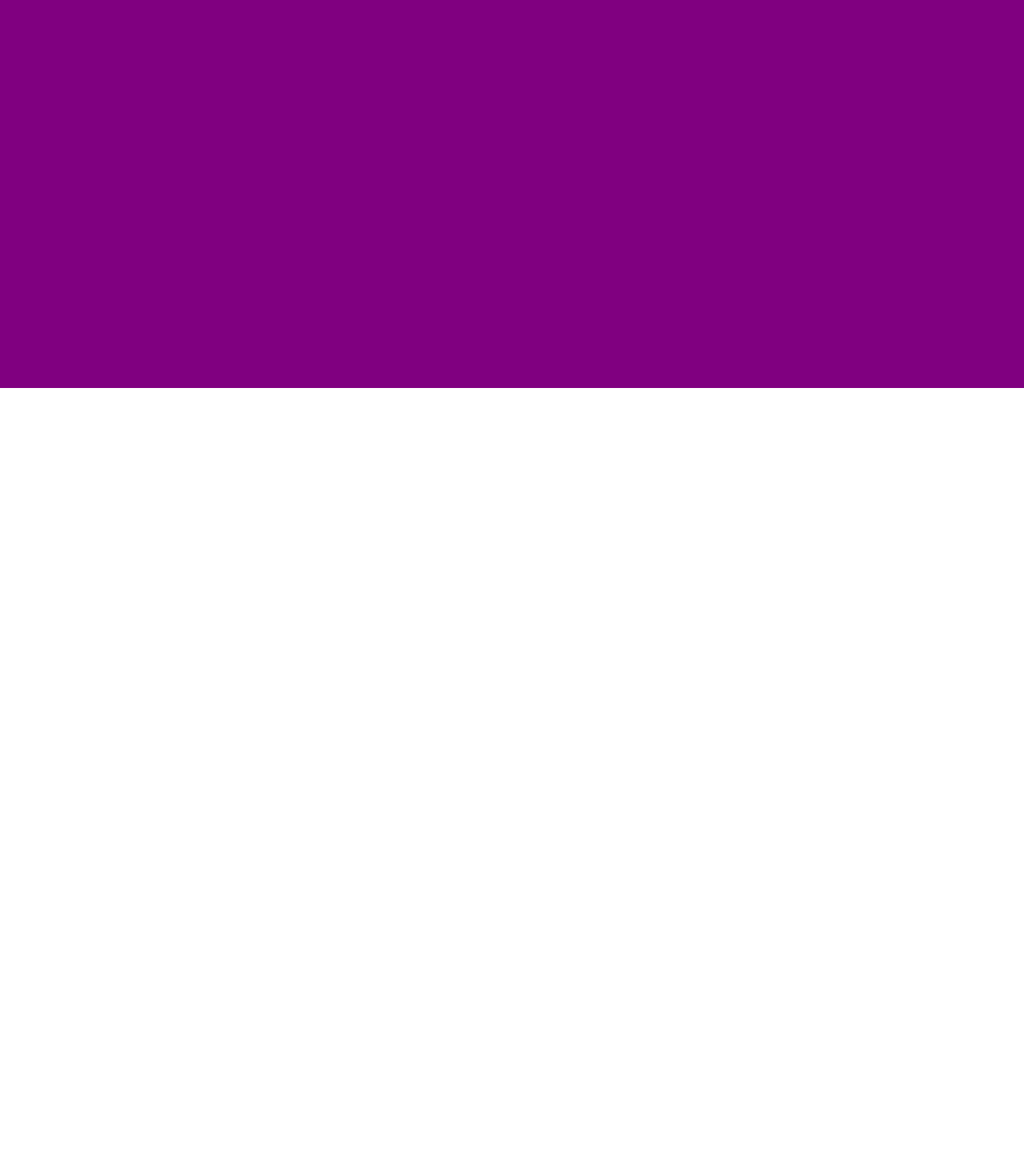
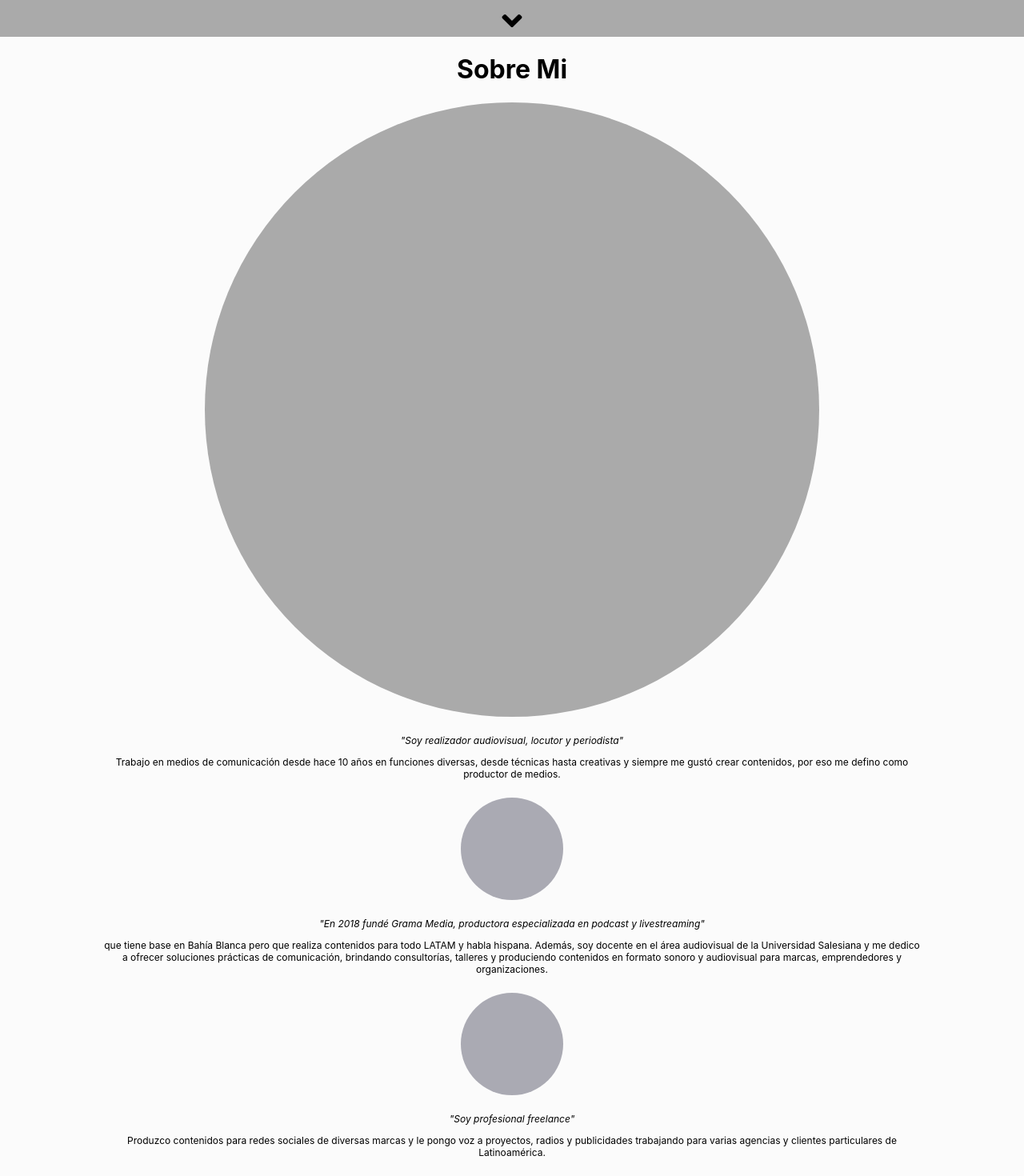
Before and after one commit to melinarmoreira/portfolioStefano, a React (Create React App) app: page / in a window 1280 px wide. Shown: the part 1116-2586 px from the top of the page at 80% size. Before the commit the page ends 1601 px from the top, so only its background shows below. Built offline with nearby package versions, Linux system fonts and the light colour scheme.

Commit message:
sobre-mi

```diff
--- a/package.json
+++ b/package.json
@@ -11,7 +11,6 @@
     "react-icons": "^4.3.1",
     "react-router-dom": "5",
     "react-scripts": "5.0.0",
-    "sass": "^1.49.7",
     "web-vitals": "^2.1.0"
   },
   "scripts": {
@@ -37,5 +36,8 @@
       "last 1 firefox version",
       "last 1 safari version"
     ]
+  },
+  "devDependencies": {
+    "sass": "^1.49.7"
   }
 }
--- a/src/App.js
+++ b/src/App.js
@@ -1,6 +1,6 @@
 import { Home } from "./components/Home/Home";
 import { NavBar } from "./components/NavBar/NavBar";
-import { BrowserRouter, Route, Switch } from 'react-router-dom'
+import { BrowserRouter, Route, Switch } from 'react-router-dom';
 import { SobreMi } from "./components/SobreMi/SobreMi";
 
 function App() {
--- a/src/components/Home/Home.js
+++ b/src/components/Home/Home.js
@@ -1,14 +1,14 @@
 import React from 'react'
 import './Home.scss'
 import { FaAngleDown } from "react-icons/fa";
-import { Link } from 'react-router-dom';
+// import { Link } from 'react-router-dom';
 
 export const Home = () => {
   return (
     <div id='home'>
         <div id='burbujas'>
             <div id='burbuja'>
-            </div>
+        </div>
         </div>
         <div id='welcome'>
             <h3>BIENVENIDOS A</h3>
--- a/src/components/Home/Home.scss
+++ b/src/components/Home/Home.scss
@@ -1,9 +1,12 @@
 #home{
     width: 100vw;
-    height: 93vh;
+    // height: 100vh;
+    //aca para que no se rompa al cambiar los tamaños lo cambie a height - auto
+    height: auto;
     background-color: rgb(170, 170, 170);
     display: flex;
     flex-direction: column;
+    display: block;
     #burbujas{
         width: 100%;
         height: 60%;
--- a/src/components/SobreMi/SobreMi.js
+++ b/src/components/SobreMi/SobreMi.js
@@ -1,7 +1,31 @@
-import React from 'react'
-import './SobreMi.scss'
+import React from "react";
+import "./SobreMi.scss";
+
 export const SobreMi = () => {
   return (
-    <div id='sobre-mi'>SobreMi</div>
-  )
-}
+    <div id="sobre-mi">
+      <div id="sobre-mi-principal">
+        <div>
+          <h1>Sobre Mi</h1>
+        </div>
+        <div id="burbuja"></div>
+      </div>
+      <div className="sobre-mi-txt">
+        <p className="sobre-mi-p">"Soy realizador audiovisual, locutor y periodista"</p>
+        <p>Trabajo en medios de comunicación desde hace 10 años en funciones diversas, desde técnicas hasta creativas y siempre me gustó crear contenidos, por eso me defino como productor de medios.</p>
+      </div>
+      <div className="burbuja-sz-1">
+      </div>
+      <div  className="sobre-mi-txt">
+        <p className="sobre-mi-p">"En 2018 fundé Grama Media, productora especializada en podcast y livestreaming"</p>
+        <p> que tiene base en Bahía Blanca pero que realiza contenidos para todo LATAM y habla hispana. Además, soy docente en el área audiovisual de la Universidad Salesiana y me dedico a ofrecer soluciones prácticas de comunicación, brindando consultorías, talleres y produciendo contenidos en formato sonoro y audiovisual para marcas, emprendedores y organizaciones.</p>
+      </div>
+      <div className="burbuja-sz-1">
+      </div>
+      <div className="sobre-mi-txt">
+        <p className="sobre-mi-p">"Soy profesional freelance"</p>
+        <p>Produzco contenidos para redes sociales de diversas marcas y le pongo voz a proyectos, radios y publicidades trabajando para varias agencias y clientes particulares de Latinoamérica.</p>
+      </div>
+    </div>
+  );
+};
--- a/src/components/SobreMi/SobreMi.scss
+++ b/src/components/SobreMi/SobreMi.scss
@@ -1,5 +1,39 @@
-#sobre-mi{
-    width: 100vw;
-    height: 100vh;
-    background-color: purple;
+#sobre-mi {
+  width: 100vw;
+  // height: 150vh;
+  height: auto;
+  min-height: fit-content;
+  background-color: rgb(251, 251, 251);
+  display: flex;
+  flex-direction: column;
+  justify-content: center;
+  align-items: center;
+
+  .sobre-mi-txt {
+    width: 80%;
+    text-align: center;
+    font-size: 12px;
+    margin: 10px;
+    .sobre-mi-p {
+      font-style: italic;
+    }
+  }
+  .burbuja-sz-1 {
+    width: 10vw;
+    height: 10vw;
+    background-color: rgb(170, 170, 179);
+    border-radius: 100%;
+  }
 }
+#burbuja {
+  width: 60vw;
+  height: 60vw;
+  background-color: rgb(170, 170, 170);
+  border-radius: 100%;
+}
+#sobre-mi-principal {
+  display: flex;
+  flex-direction: column;
+  justify-content: center;
+  align-items: center;
+}
```
Also changed, not shown: 2 other files (tests, documents, lock files or other folders).
